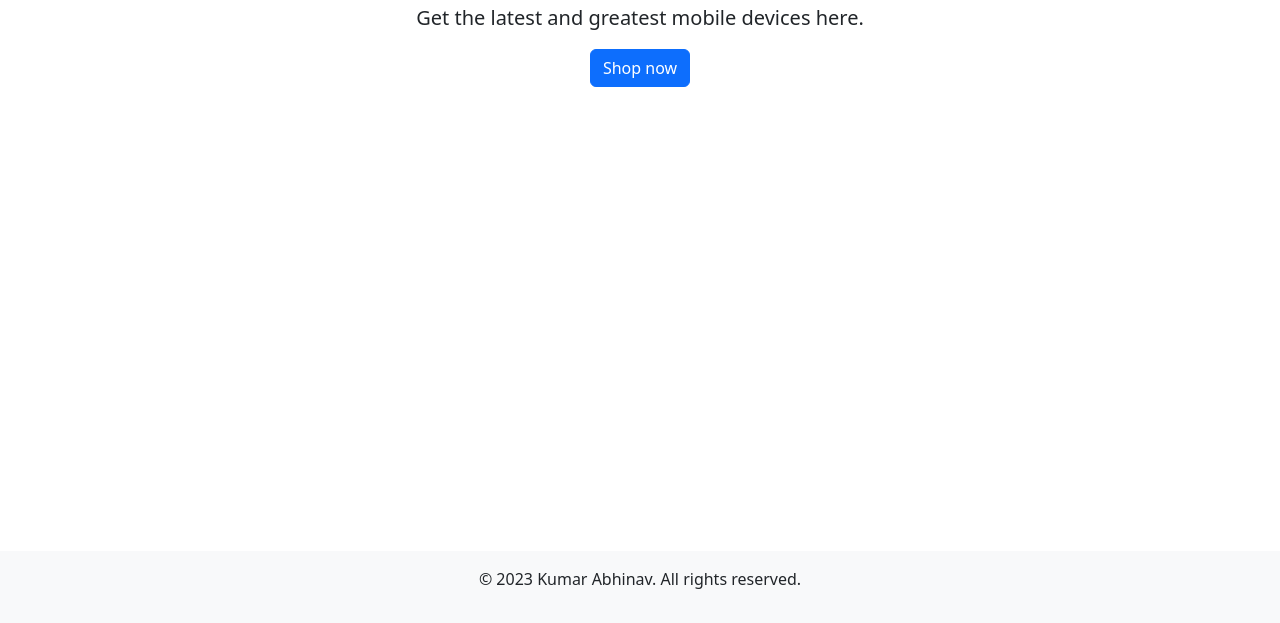
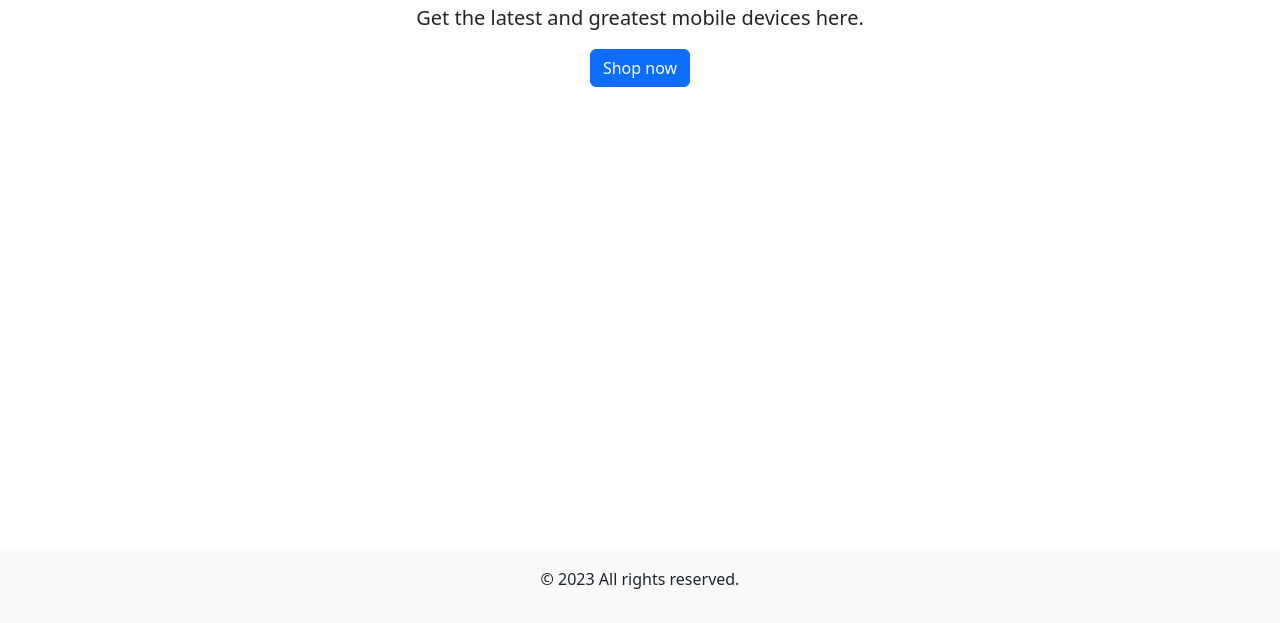
Before and after one commit to geekabhinav007/MobileCompanyWebsite, a website: page public/home.html in a window 1280 px wide. Shown: the part 177-800 px from the top of the page. Drawn offline with nearby package versions, Linux system fonts and the light colour scheme.

Commit message:
footer changed

```diff
--- a/public/home.html
+++ b/public/home.html
@@ -59,7 +59,7 @@
 	</main>
 	<footer class="py-3 bg-light fixed-bottom mt-auto">
 		<div class="container">
-			<p class="text-center">&copy; 2023 Kumar Abhinav. All rights reserved.</p>
+			<p class="text-center">&copy; 2023 All rights reserved.</p>
 		</div>
 	</footer>
 
```
